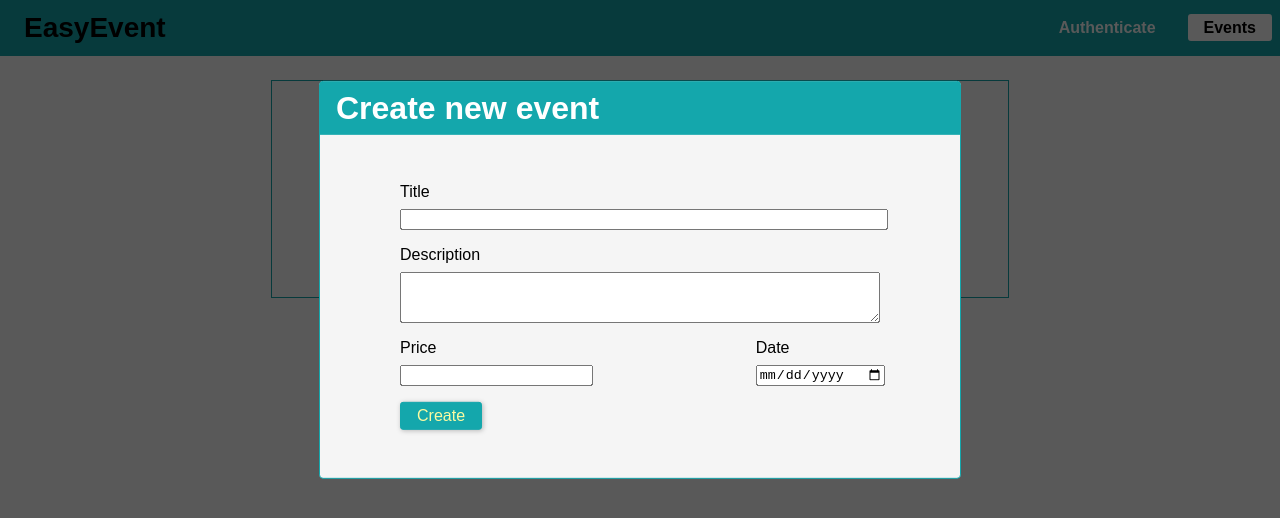
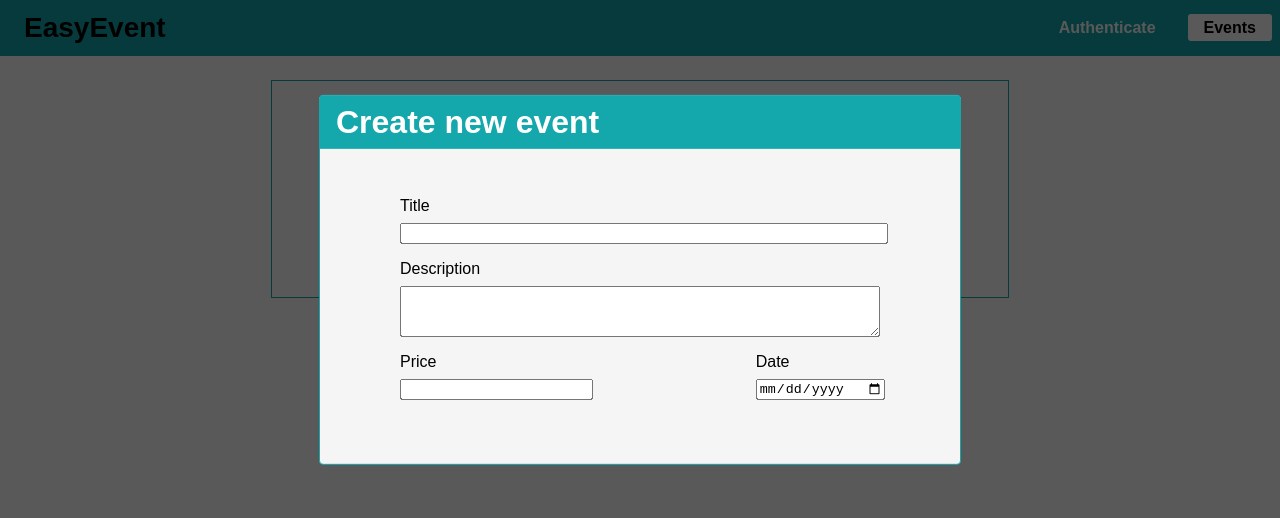
Before and after one commit to raditotev/mern-graphql-app, a React (Create React App) app in the folder frontend/: page /events in a window 1280 px wide. Both pictures are taken after a click on the button "Create event". Shown: the top 518 px of the page. Built offline with nearby package versions, Linux system fonts and the light colour scheme.

Commit message:
Remove new event component. Merge code in EventsPage

```diff
--- a/frontend/src/components/Events/NewEvent.js
+++ /dev/null
@@ -1,87 +0,0 @@
-import { useRef } from 'react';
-
-import { sendQuery } from '../../helpers/client';
-import useAuth from '../../hooks/auth-hook';
-
-const NewEvent = ({ closeModal }) => {
-  const { token, userId } = useAuth();
-  const titleRef = useRef();
-  const descriptionRef = useRef();
-  const priceRef = useRef();
-  const dateRef = useRef();
-
-  const submitHandler = async (event) => {
-    event.preventDefault();
-
-    const title = titleRef.current.value;
-    const description = descriptionRef.current.value;
-    const price = priceRef.current.value;
-    const date = dateRef.current.value;
-
-    const inputs = [title, description, price, date];
-
-    let invalidForm;
-
-    inputs.forEach((input) => {
-      if (!input || input.trim() === '') {
-        invalidForm = true;
-      }
-    });
-
-    if (invalidForm) {
-      return;
-    }
-
-    const query = {
-      query: `
-        mutation {
-          createEvent(
-              event: {
-                  title: "${title}",
-                  description: "${description}",
-                  price: ${+price},
-                  date: "${new Date(date).toISOString()}",
-                  creator: "${userId}"
-              }
-            ){
-            title
-            description
-            }
-        }
-    `,
-    };
-
-    await sendQuery(query, {
-      Authorization: `Bearer ${token}`,
-    });
-
-    closeModal();
-  };
-  return (
-    <form className="form" onSubmit={submitHandler}>
-      <div className="form-control">
-        <label htmlFor="title">Title</label>
-        <input ref={titleRef} type="text" name="title" />
-      </div>
-      <div className="form-control">
-        <label htmlFor="description">Description</label>
-        <textarea ref={descriptionRef} name="description" rows={3} />
-      </div>
-      <div className="form-group">
-        <div className="form-control">
-          <label htmlFor="price">Price</label>
-          <input ref={priceRef} type="number" name="price" />
-        </div>
-        <div className="form-control">
-          <label htmlFor="date">Date</label>
-          <input ref={dateRef} type="date" name="date" />
-        </div>
-      </div>
-      <div className="form-actions">
-        <button type="submit">Create</button>
-      </div>
-    </form>
-  );
-};
-
-export default NewEvent;
--- a/frontend/src/pages/EventsPage.js
+++ b/frontend/src/pages/EventsPage.js
@@ -1,12 +1,19 @@
-import { useState } from 'react';
+import { useEffect, useState, useRef } from 'react';
 
+import useAuth from '../hooks/auth-hook';
 import Modal from '../components/UI/Modal';
-import NewEvent from '../components/Events/NewEvent';
+import { sendQuery } from '../helpers/client';
 
 import './EventsPage.css';
 
 const EventsPage = () => {
   const [showModal, setShowModal] = useState(false);
+  const { isLoggedIn, token, userId } = useAuth();
+
+  const titleRef = useRef();
+  const descriptionRef = useRef();
+  const priceRef = useRef();
+  const dateRef = useRef();
 
   const showModalHandler = () => {
     setShowModal(true);
@@ -15,11 +22,81 @@ const EventsPage = () => {
   const hideModalHandler = () => {
     setShowModal(false);
   };
+
+  const createEventHandler = async () => {
+    const title = titleRef.current.value;
+    const description = descriptionRef.current.value;
+    const price = priceRef.current.value;
+    const date = dateRef.current.value;
+
+    const inputs = [title, description, price, date];
+
+    let invalidForm;
+
+    inputs.forEach((input) => {
+      if (!input || input.trim() === '') {
+        invalidForm = true;
+      }
+    });
+
+    if (invalidForm) {
+      return;
+    }
+
+    const query = {
+      query: `
+        mutation {
+          createEvent(
+              event: {
+                  title: "${title}",
+                  description: "${description}",
+                  price: ${+price},
+                  date: "${new Date(date).toISOString()}",
+                  creator: "${userId}"
+              }
+            ){
+            title
+            description
+            }
+        }
+    `,
+    };
+
+    await sendQuery(query, {
+      Authorization: `Bearer ${token}`,
+    });
+
+    setShowModal(false);
+  };
+
   return (
     <>
       {showModal ? (
-        <Modal title="Create new event" onCancel={hideModalHandler}>
-          <NewEvent closeModal={hideModalHandler} />
+        <Modal
+          title="Create new event"
+          onCancel={hideModalHandler}
+          onConfirm={createEventHandler}
+        >
+          <form className="form">
+            <div className="form-control">
+              <label htmlFor="title">Title</label>
+              <input ref={titleRef} type="text" name="title" />
+            </div>
+            <div className="form-control">
+              <label htmlFor="description">Description</label>
+              <textarea ref={descriptionRef} name="description" rows={3} />
+            </div>
+            <div className="form-group">
+              <div className="form-control">
+                <label htmlFor="price">Price</label>
+                <input ref={priceRef} type="text" name="price" />
+              </div>
+              <div className="form-control">
+                <label htmlFor="date">Date</label>
+                <input ref={dateRef} type="date" name="date" />
+              </div>
+            </div>
+          </form>
         </Modal>
       ) : null}
       <div className="events-page">
```
